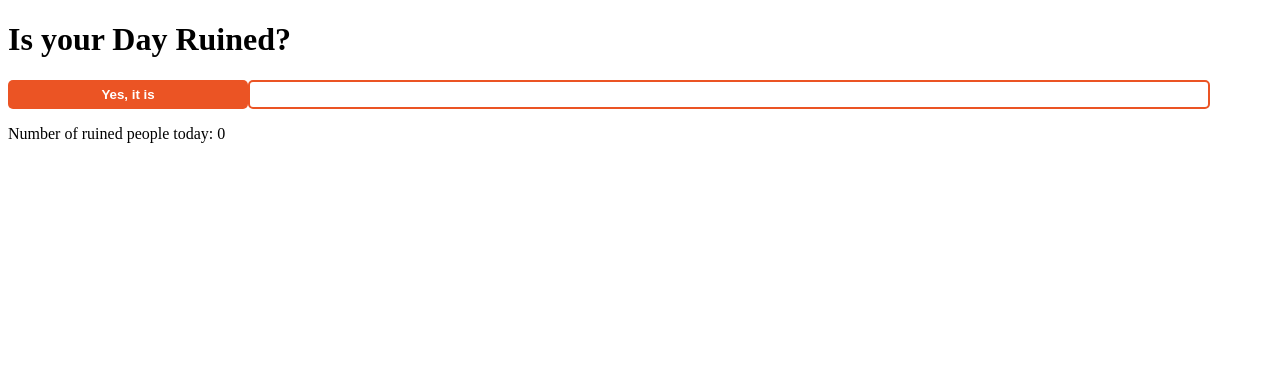
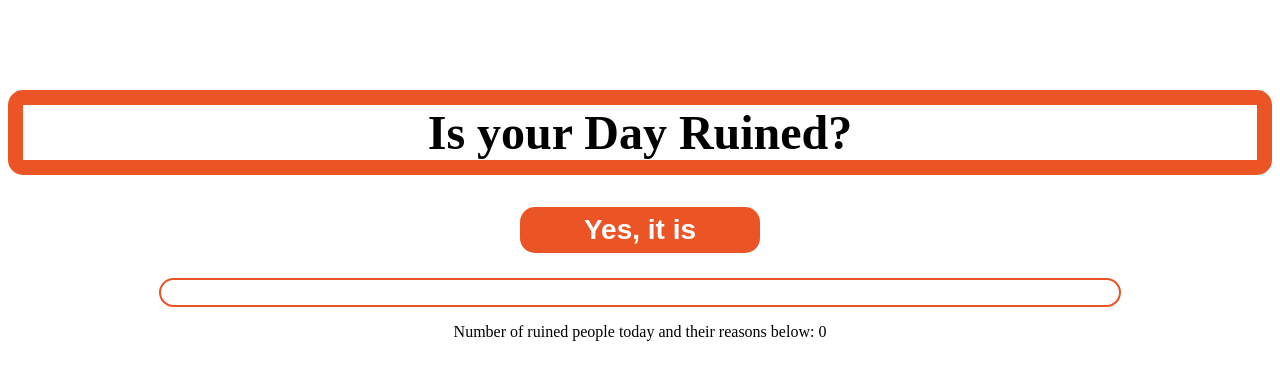
Before and after one commit to edistyping/-React-ruined_day, a React (Create React App) app: page / in a window 1280 px wide. Shown: the top 380 px of the page. Built offline with nearby package versions, Linux system fonts and the light colour scheme.

Commit message:
Integrated with React-Reveal for UI and animations!

```diff
--- a/package.json
+++ b/package.json
@@ -2,12 +2,13 @@
   "name": "ruined-day",
   "version": "0.1.0",
   "private": true,
-  "homepage":"https://themadman93.github.io/ruined_day",
+  "homepage": "https://themadman93.github.io/ruined_day",
   "dependencies": {
     "firebase": "7.4.0",
     "gh-pages": "^2.1.1",
     "react": "^16.12.0",
     "react-dom": "^16.12.0",
+    "react-reveal": "^1.2.2",
     "react-router-dom": "^5.1.2",
     "react-scripts": "3.2.0"
   },
@@ -16,11 +17,8 @@
     "build": "react-scripts build",
     "test": "react-scripts test",
     "eject": "react-scripts eject",
-
     "predeploy": "npm run build",
     "deploy": "gh-pages -d build"
-
-
   },
   "eslintConfig": {
     "extends": "react-app"
--- a/src/App.js
+++ b/src/App.js
@@ -1,5 +1,8 @@
 import React, { Component } from "react";
 import { BrowserRouter as Router, Route } from "react-router-dom";
+
+import Fade from 'react-reveal/Fade';
+import Pulse from 'react-reveal/Pulse';
 
 import fire from "./fire";
 import firebase from 'firebase';
@@ -8,7 +11,13 @@ import firebase from 'firebase';
 class App extends Component {
   constructor(props) {
     super(props);
-    this.state = { counter: 0, reasons: [] };
+    this.state = { counter: 0, reasons: [], reason_provided: 0, isHovering: false};
+
+    this.optionText = this.optionText.bind(this); // added
+
+    this.hoverEnter = this.hoverEnter.bind(this);
+    this.hoverLeave = this.hoverLeave.bind(this);
+    this.hoverButton = this.hoverButton.bind(this);
   }
 
   componentWillMount(){
@@ -30,36 +39,69 @@ class App extends Component {
   addResponse(e){
     e.preventDefault();
 
+    // Fetch the data in the input textbox and load it the database with the inserted_time
     var inputValue = this.inputEl.value;
     fire.database().ref('user_response').push( {opinion: inputValue, response_time: firebase.database.ServerValue.TIMESTAMP, answer: 1, id: this.state.counter});
 
-    inputValue = this.inputEl.value;
 
+    // Reset the input textbox
+    this.inputEl.value = "";
   }
 
   // Bind this function to the textbox.
   optionText(e){
+    e.preventDefault();
+    /*
     var inputValue = this.inputEl.value;
+    console.log("Wtf yo: " + inputValue);
     // If the textbox is active/selected AND it's set to Default, then blank it
     if (inputValue == "(Optional) Please Share What Caused Your Ordeal!"){
       this.inputEl.value = "";
     }
-    else if(inputValue == "" || inputValue == Null){
+    else if(inputValue == "" || inputValue == null){
       this.inputEl.value = "(Optional) Please Share What Caused Your Ordeal!";
     }
+    */
+  }
+
+  // Everytime an user hovers over the button, it does 'Pulse' animation.
+  hoverEnter(){
+      //e.preventDefault();
+      console.log("Hovered on...");
+      this.setState({isHovering: true});
+  }
+
+  hoverLeave(){
+      //e.preventDefault();
+      console.log("Hovered out...");
+      this.setState({isHovering: false});
+  }
+
+  hoverButton(){
+      //e.preventDefault();
+      this.setState(prevState  => ({
+        isHovering: !prevState.isHovering
+      }));
   }
 
 
+  render() {
+    const btnClass = this.state.isHovering ? "pulse animated" : "";
 
-  render() {
     return (
+
       <form onSubmit={this.addResponse.bind(this)}>
+        <Fade>
+        <h1>Is your Day Ruined?</h1>
+        </Fade>
 
-        <h1>Is your Day Ruined?</h1>
-        <input type="submit" value="Yes, it is" />
-        <input type="text" name="reason" ref={ el => this.inputEl = el } onClick=""/>
 
-        <p>Number of ruined people today: {this.state.counter}</p>
+        <Pulse spy={this.state.isHovering}>
+          <input type="submit" className={btnClass}  value="Yes, it is" onMouseEnter={this.hoverButton} onMouseLeave={this.hoverButton} />
+        </Pulse>
+        <input type="text" ref={ el => this.inputEl = el } onClick={this.optionText}/>
+
+        <p>Number of ruined people today and their reasons below: {this.state.counter}</p>
         <ul>
         {
           this.state.reasons.map( response => <li key={response.id}>{response.reason}</li> )
--- a/src/css/style.css
+++ b/src/css/style.css
@@ -1,3 +1,4 @@
+
 form {
     margin: 15px 0;
 }
@@ -7,6 +8,11 @@ form input[type='text'] {
     border-radius: 5px;
     padding: 5px;
     width: 75%;
+
+    display: block;
+    text-align: left;
+    margin: auto;
+    border-radius: 15px;
 }
 
 form input[type='submit'] {
@@ -18,4 +24,31 @@ form input[type='submit'] {
     font-weight: bold;
     padding: 7px 5px;
     width: 19%;
+
+    margin: 25px auto;
+
+    display: block;
+    text-align: Center;
+    font-size: 28px;
+    border-radius: 15px;
 }
+
+h1 {
+    font-size: 48px;
+    text-align: center;
+
+    border-radius: 15px;
+    border: #eb5424;
+    border-width: 15px;
+    border-style: solid;
+}
+
+div {
+    text-align: center;
+    list-style-position: inside;
+    padding: 50px 0px;
+}
+
+li {
+    text-align: left;
+}
--- a/src/index.js
+++ b/src/index.js
@@ -6,6 +6,7 @@ import registerServiceWorker from './registerServiceWorker';
 
 
 ReactDOM.render(
+
     <App />,
     document.getElementById('root')
 
```
Also changed, not shown: App (backup).js (+5 -6 lines), 2 other files (tests, documents, lock files or other folders).
